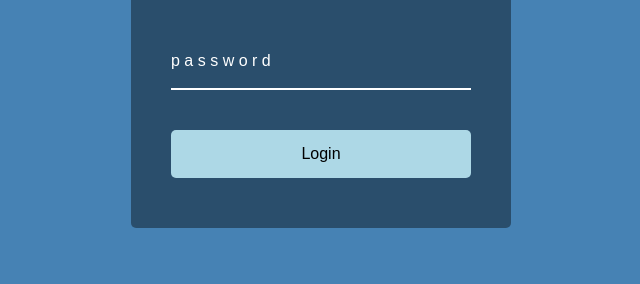
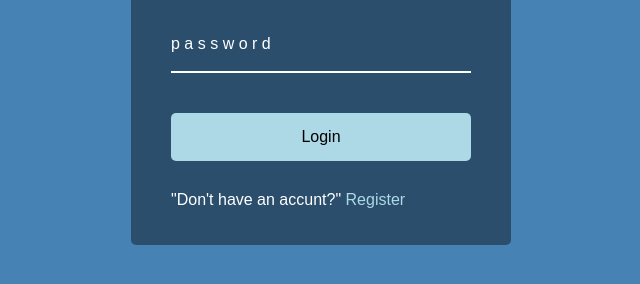
Before and after one commit to Slarz-y/50-days-proyects, a plain HTML site: page Form Input Wave/index.html in a window 1280 px wide. Shown: the part 368-652 px from the top of the page, without its empty margins (319-959 px from the left). Drawn offline with Linux system fonts and the light colour scheme; a web font is replaced by a local one.

Commit message:
Day #8: Form Input Wave (Con pequeños arreglos)

```diff
--- a/Form Input Wave/index.html
+++ b/Form Input Wave/index.html
@@ -34,7 +34,10 @@
                 </label>
             </div>
             <button class="btn">Login</button>
-            <p class="text"></p>
+            <p class="text">
+                "Don't have an accunt?"
+                <a href="#">Register</a>
+            </p>
         </form>
     </div>
     <script src="./script.js"></script>
```
